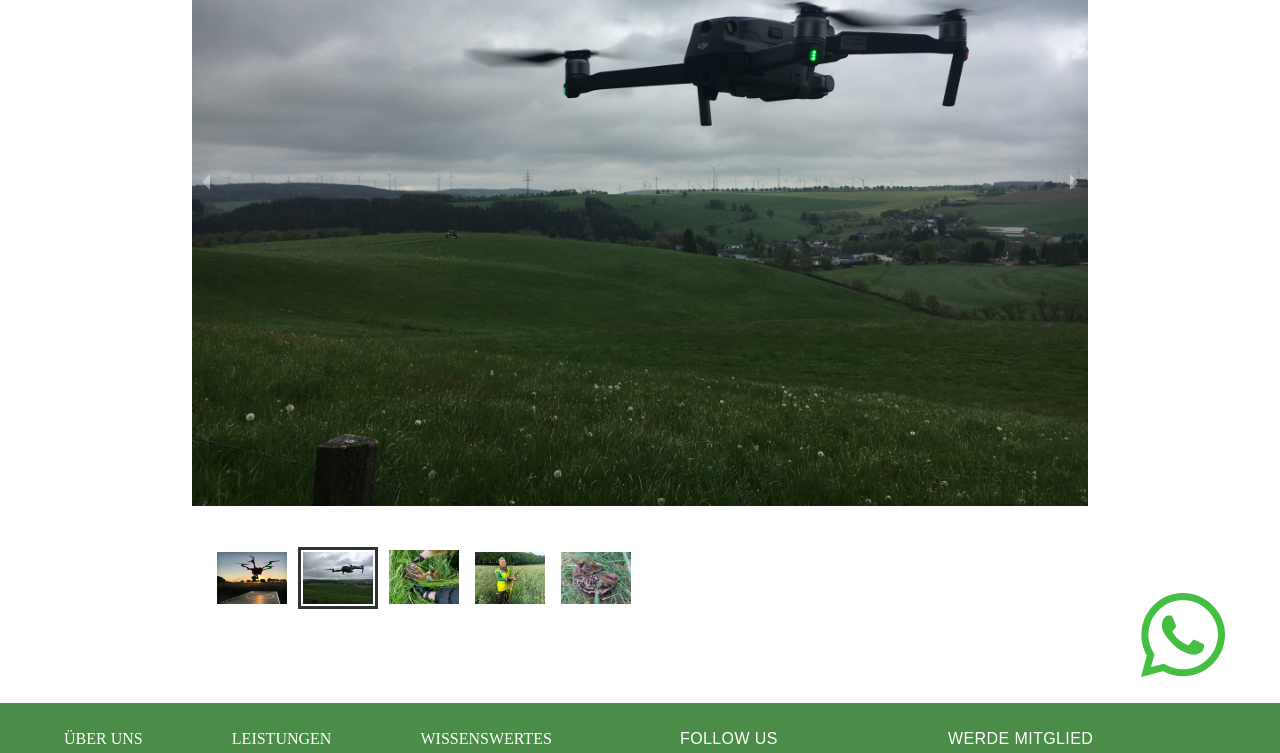
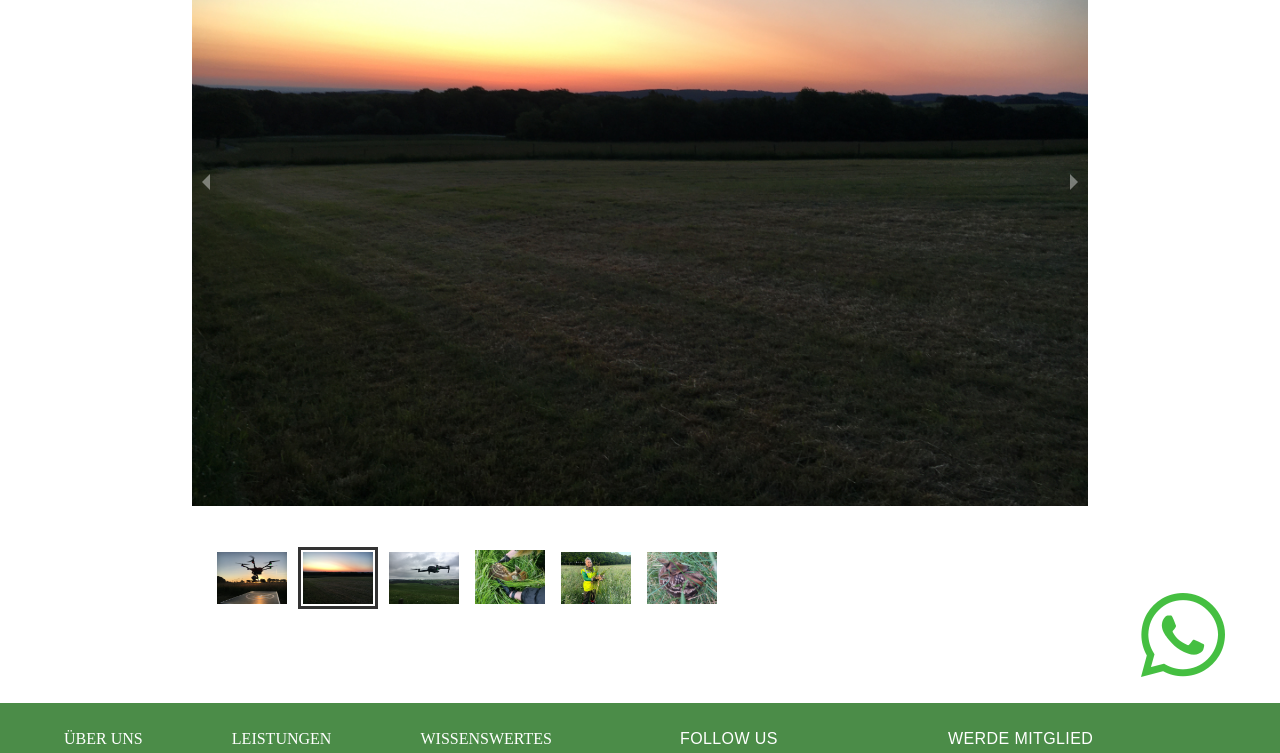
Before and after one commit to Anjacodes/Kitzrettung_UI, a React (Vite) app: page /galerie in a window 1280 px wide. Shown: the part 614-1367 px from the top of the page. Built offline with nearby package versions, Linux system fonts and the light colour scheme; a web font is replaced by a local one.

Commit message:
Not Importing Images

```diff
--- a/src/components/Info/Galerie/GalerieContent.jsx
+++ b/src/components/Info/Galerie/GalerieContent.jsx
@@ -2,12 +2,12 @@
 import React from 'react';
 import { Carousel } from 'react-responsive-carousel'
 import "react-responsive-carousel/lib/styles/carousel.min.css";
-import Drohne from '/src/assets/Drohne_Flug.jpg';
+// import Drohne from '/src/assets/Drohne_Flug.jpg';
 // import Sonnenaufgang from "/src/assets/Sonnenaufgang.jpg";
-import Drohne_fliegt from '/src/assets/Drohne_fliegt.jpg';
-import Rehkitz_aufheben from '/src/assets/Rehkitz_aufheben.jpg';
-import Rehkitz_tragen from '/src/assets/Rehkitz_tragen.jpg';
-import RehkitzII from '/src/assets/Rehkitz_II.jpg';
+// import Drohne_fliegt from '/src/assets/Drohne_fliegt.jpg';
+// import Rehkitz_aufheben from '/src/assets/Rehkitz_aufheben.jpg';
+// import Rehkitz_tragen from '/src/assets/Rehkitz_tragen.jpg';
+// import RehkitzII from '/src/assets/Rehkitz_II.jpg';
 
 
 const GalerieContent = () => {
@@ -23,22 +23,22 @@ const GalerieContent = () => {
                 showIndicators={false}
                 interval={4000}>
                 <div>
-                    <img src={Drohne} alt="galerie" />
-                </div>
-                {/* <div>
-                    <img src={Sonnenaufgang} alt="galerie" />
-                </div> */}
-                <div>
-                    <img src={Drohne_fliegt} alt="galerie" />
+                    <img src='/src/assets/Drohne_Flug.jpg' alt="galerie" />
                 </div>
                 <div>
-                    <img src={Rehkitz_aufheben} alt="galerie" />
+                    <img src="/src/assets/Sonnenaufgang.jpg" alt="galerie" />
                 </div>
                 <div>
-                    <img src={Rehkitz_tragen} alt="galerie" />
+                    <img src='/src/assets/Drohne_fliegt.jpg' alt="galerie" />
                 </div>
                 <div>
-                    <img src={RehkitzII} alt="galerie" />
+                    <img src='/src/assets/Rehkitz_aufheben.jpg' alt="galerie" />
+                </div>
+                <div>
+                    <img src='/src/assets/Rehkitz_tragen.jpg' alt="galerie" />
+                </div>
+                <div>
+                    <img src='/src/assets/Rehkitz_II.jpg' alt="galerie" />
                 </div>
             </Carousel>
           </div>
```
